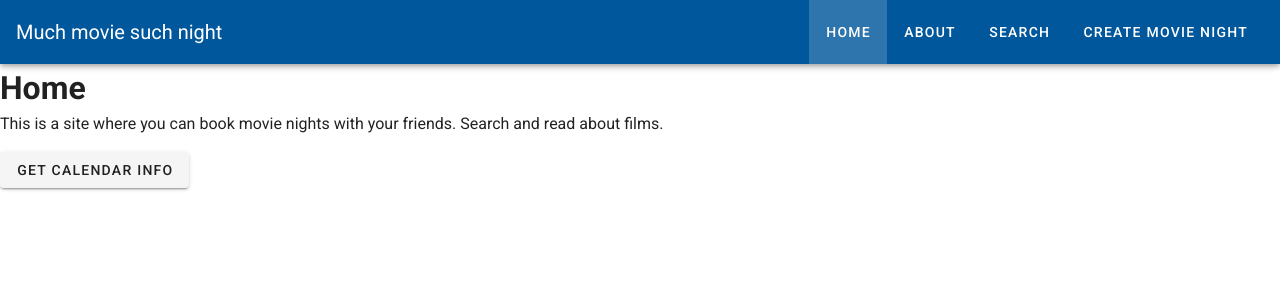
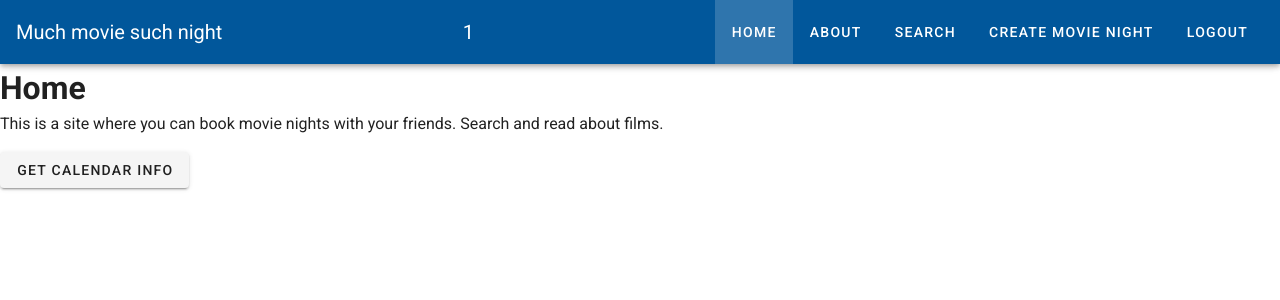
Before and after one commit to doedmannen/bug-free-octo-computing-movie-api, a Vue app in the folder frontend-dev/: page / in a window 1280 px wide. Shown: the top 300 px of the page. Built offline with nearby package versions, Linux system fonts and the light colour scheme; sample sign-in values are in the browser's storage.

Commit message:
vem som är inloggad

```diff
--- a/frontend-dev/src/components/TopNavBar.vue
+++ b/frontend-dev/src/components/TopNavBar.vue
@@ -5,11 +5,15 @@
 
       <v-spacer></v-spacer>
 
+      <v-toolbar-title>{{ $store.state.token ? $store.state.username : "" }}</v-toolbar-title>
+      <v-spacer></v-spacer>
       <v-toolbar-items>
+
         <v-btn to="/" text>Home</v-btn>
         <v-btn to="/about" text>About</v-btn>
         <v-btn to="/search" text>Search</v-btn>
         <v-btn to="/createEvent" text>Create movie night</v-btn>
+        <v-btn to="/login" text>{{ $store.state.token ? "logout" : "login" }}</v-btn>
       </v-toolbar-items>
     </v-toolbar>
   </div>
@@ -20,5 +24,6 @@ export default {
   name: "TopNavBar",
 
   data: () => ({})
+
 };
 </script>
```
